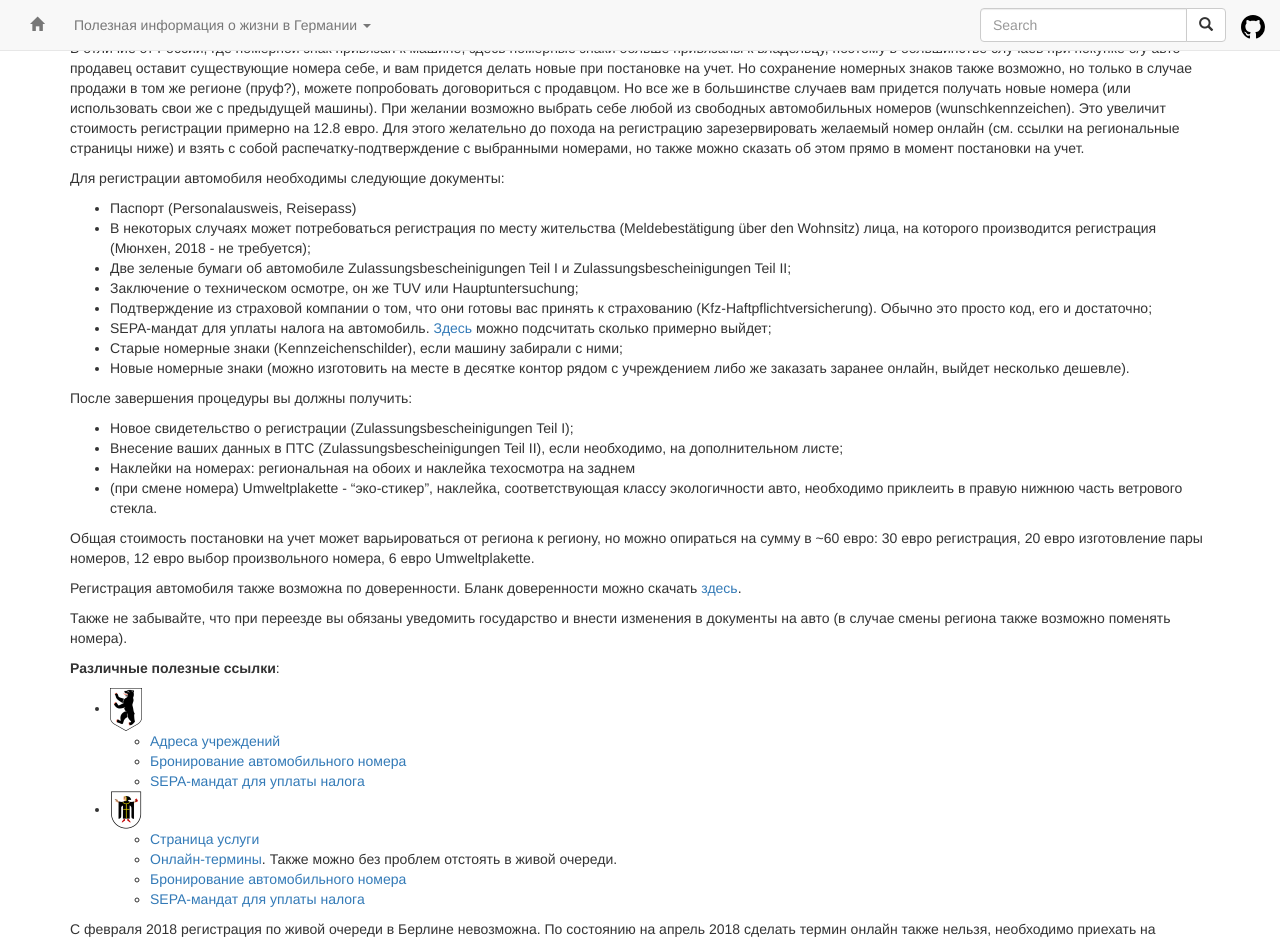
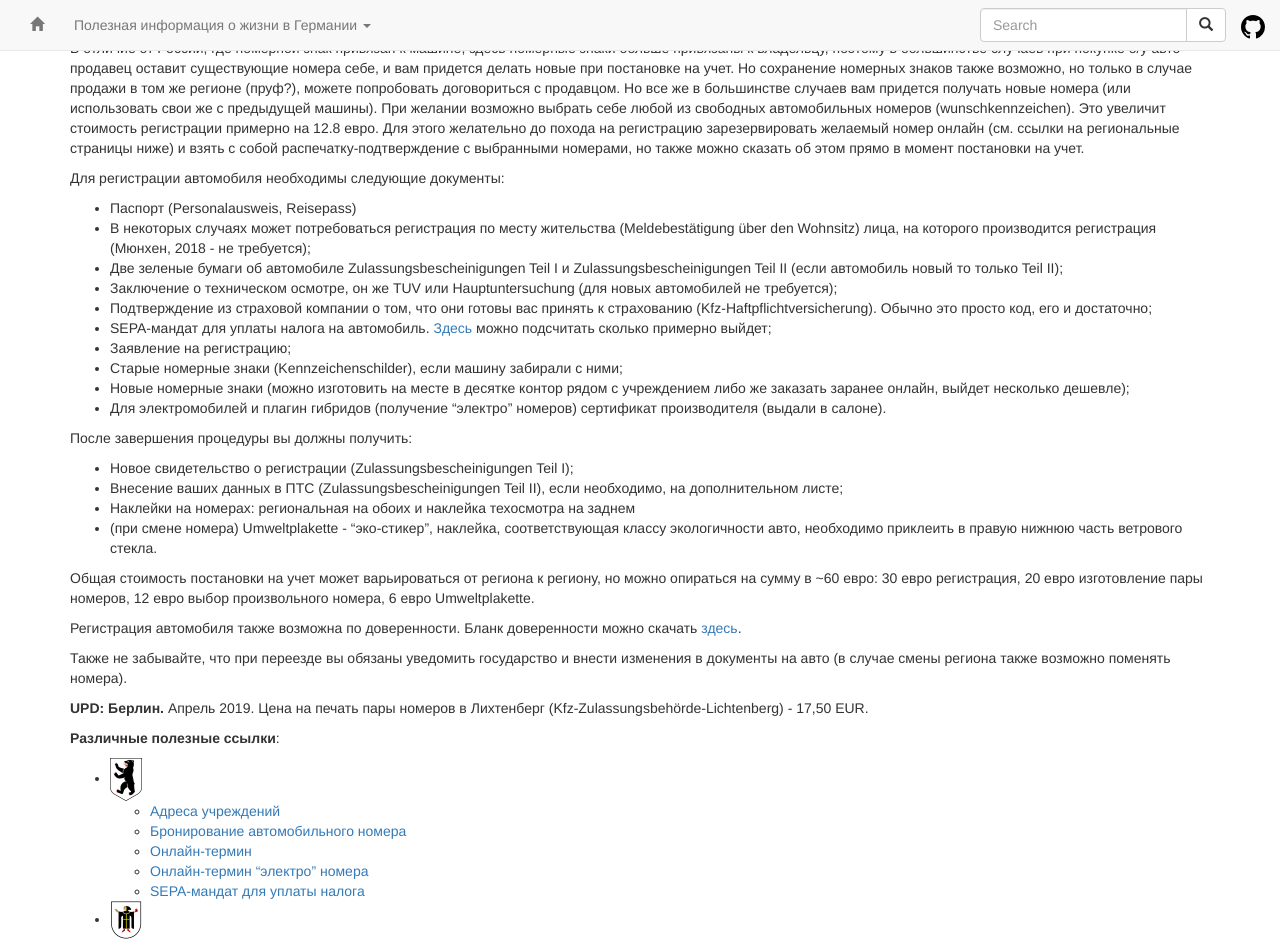
Before and after one commit to ru-de/faq, a Jekyll site: the page built from pages/Авто.md, in a window 1280 px wide and 1400 px high, scrolled down 5635 px. Shown: the top 941 px of the window. Built offline with Jekyll 4.4.1, drawn with Linux system fonts in a browser that asks for light colours; nearby versions of some CDN libraries; some of the changed text lies outside the part shown.

Commit message:
Travis #1103: sync github pages

```diff
--- a/pages/Авто.md
+++ b/pages/Авто.md
@@ -220,12 +220,14 @@ A: Скорее всего есть, для этого рекомендуетс
 Для регистрации автомобиля необходимы следующие документы:
 - Паспорт (Personalausweis, Reisepass)
 - В некоторых случаях может потребоваться регистрация по месту жительства (Meldebestätigung über den Wohnsitz) лица, на которого производится регистрация (Мюнхен, 2018 - не требуется);
-- Две зеленые бумаги об автомобиле Zulassungsbescheinigungen Teil I и Zulassungsbescheinigungen Teil II;
-- Заключение о техническом осмотре, он же TUV или Hauptuntersuchung;
+- Две зеленые бумаги об автомобиле Zulassungsbescheinigungen Teil I и Zulassungsbescheinigungen Teil II (если автомобиль новый то только Teil II);
+- Заключение о техническом осмотре, он же TUV или Hauptuntersuchung (для новых автомобилей не требуется);
 - Подтверждение из страховой компании о том, что они готовы вас принять к страхованию (Kfz-Haftpflichtversicherung). Обычно это просто код, его и достаточно;
 - SEPA-мандат для уплаты налога на автомобиль. [Здесь](https://www.bundesfinanzministerium.de/Web/DE/Service/Apps_Rechner/KfzRechner/KfzRechner.html) можно подсчитать сколько примерно выйдет;
+- Заявление на регистрацию;
 - Старые номерные знаки (Kennzeichenschilder), если машину забирали с ними;
-- Новые номерные знаки (можно изготовить на месте в десятке контор рядом с учреждением либо же заказать заранее онлайн, выйдет несколько дешевле).
+- Новые номерные знаки (можно изготовить на месте в десятке контор рядом с учреждением либо же заказать заранее онлайн, выйдет несколько дешевле);
+- Для электромобилей и плагин гибридов (получение "электро" номеров) сертификат производителя (выдали в салоне).
 
 После завершения процедуры вы должны получить:
 - Новое свидетельство о регистрации (Zulassungsbescheinigungen Teil I);
@@ -239,10 +241,14 @@ A: Скорее всего есть, для этого рекомендуетс
 
 Также не забывайте, что при переезде вы обязаны уведомить государство и внести изменения в документы на авто (в случае смены региона также возможно поменять номера).
 
+**UPD: Берлин.** Апрель 2019. Цена на печать пары номеров в Лихтенберг (Kfz-Zulassungsbehörde-Lichtenberg) - 17,50 EUR.
+
 **Различные полезные ссылки**:
 * ![](files/be.png)
   * [Адреса учреждений](https://service.berlin.de/standorte/kfz-zulassungsstellen/)
   * [Бронирование автомобильного номера](https://www.berlin.de/labo/kfz/dienstleistungen/wunschkennzeichen/wkz01)
+  * [Онлайн-термин](https://service.berlin.de/dienstleistung/120882)
+  * [Онлайн-термин "электро" номера](https://service.berlin.de/dienstleistung/327084)
   * [SEPA-мандат для уплаты налога](https://www.formulare-bfinv.de/ffw/action/invoke.do?id=032021)
 * ![](files/mu.png)
   * [Страница услуги](https://www.muenchen.de/rathaus/Stadtverwaltung/Kreisverwaltungsreferat/Verkehr/KFZ-Zulassung.html)
@@ -278,6 +284,12 @@ https://www.youtube.com/watch?v=-q30u66fJrs. Из основного - отсу
 
 Как выбрать страховую? Можно пойти на check24.de и сравнить варианты, также популярностью пользуется [HUK24](https://www.huk24.de/versicherungen/kfz-versicherung/autoversicherung.jsp?nmfrom=hauptnavigation). Как отмечено выше, рекомендуется обращать внимание не только на итоговую стоимость, но и на размер скидок по SF и на изменение класса после страховых случаев.
 
+### "Электро" номера (Elektrokennzeichen)
+"Электро" номера выдаются для электро-мобилей и плагин гибридов, при условии выбросов CO2 не более 50г/км или не менее 40км запаса хода на электро-тяге (детальные требования в описании услуги).
+
+Номера отличаются от обыкновенных наличием литеры "Е" в конце номера, например "B AB 4999E". Основная комбинация номера может быть выбрана аналогично обычным, в таком случае при регистрации к выбранной комбинации будет добавлена литера "Е".
+
+"Электро" номера могут предоставлять некоторые преимущества владельцам, в зависимости от муниципалитета, такие как парковка или движение по выделенным линиям. На Апрель 2019, в Берлине никаких преимуществ нет.
 
 ### Покупка запчастей (аналог Exist)
 https://www.kfzteile24.de/
```
